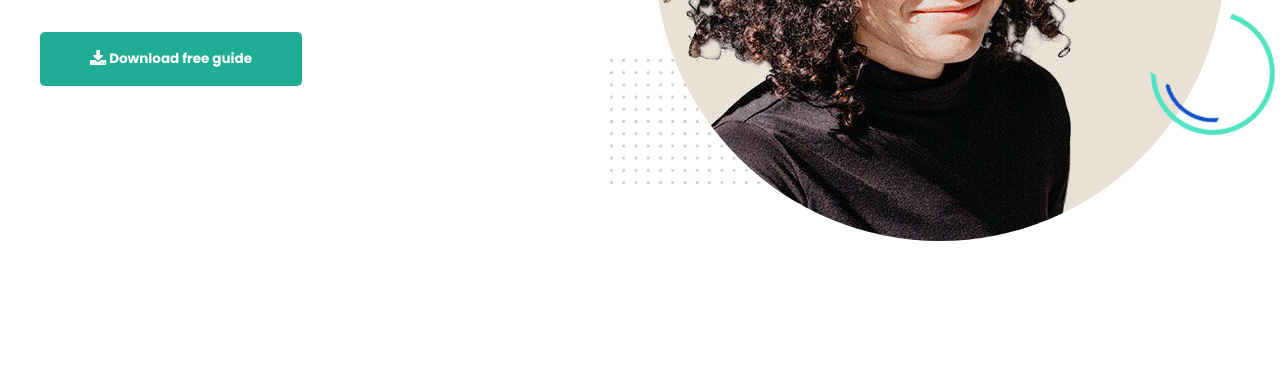
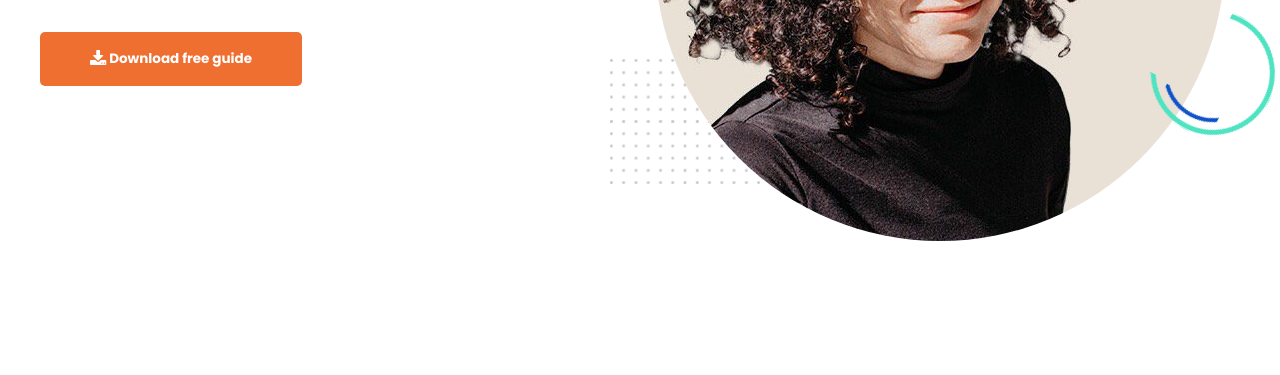
Before and after one commit to francesco-maurella/proj-html-vuejs, a website: page index.html in a window 1280 px wide. Shown: the part 469-844 px from the top of the page. Drawn offline with nearby package versions, Linux system fonts and the light colour scheme.

Commit message:
Colore cliente

```diff
--- a/src/partials/_colors.scss
+++ b/src/partials/_colors.scss
@@ -7,7 +7,7 @@ $col-even-sect1 : #EBEFF5;
 $col-even-sect2 : #EBEBEB;
 $col-even-sect3 : #F1EBE5;
 $col-title : #48495F;
-$col-evidence : #1FAD96; //#ef6f31
+$col-evidence : #ef6f31; // original color: #1FAD96
 $col-foot-title: #000000;
 
 // Backgrounds
```
Also changed, not shown: css/style.css.
